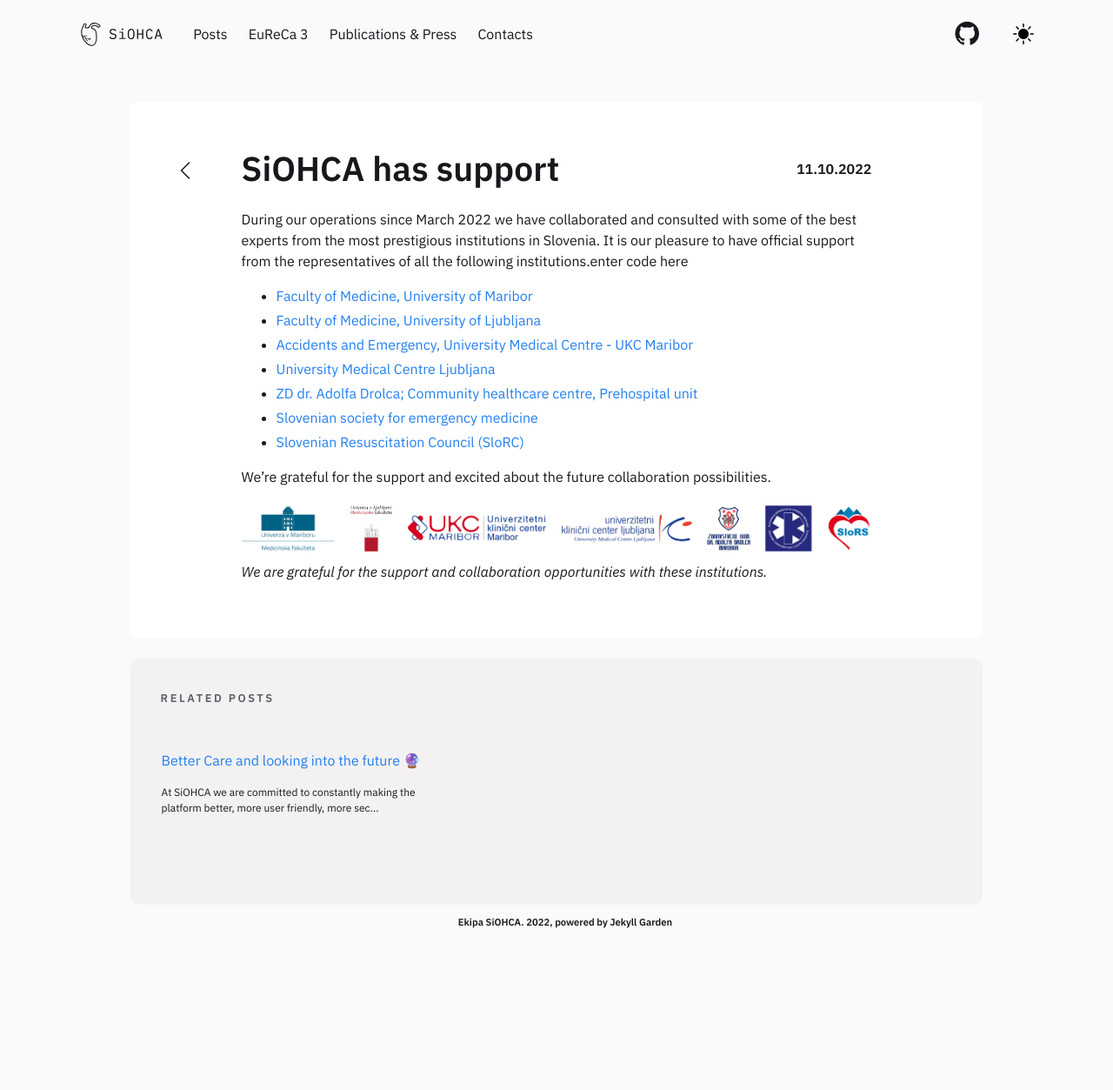
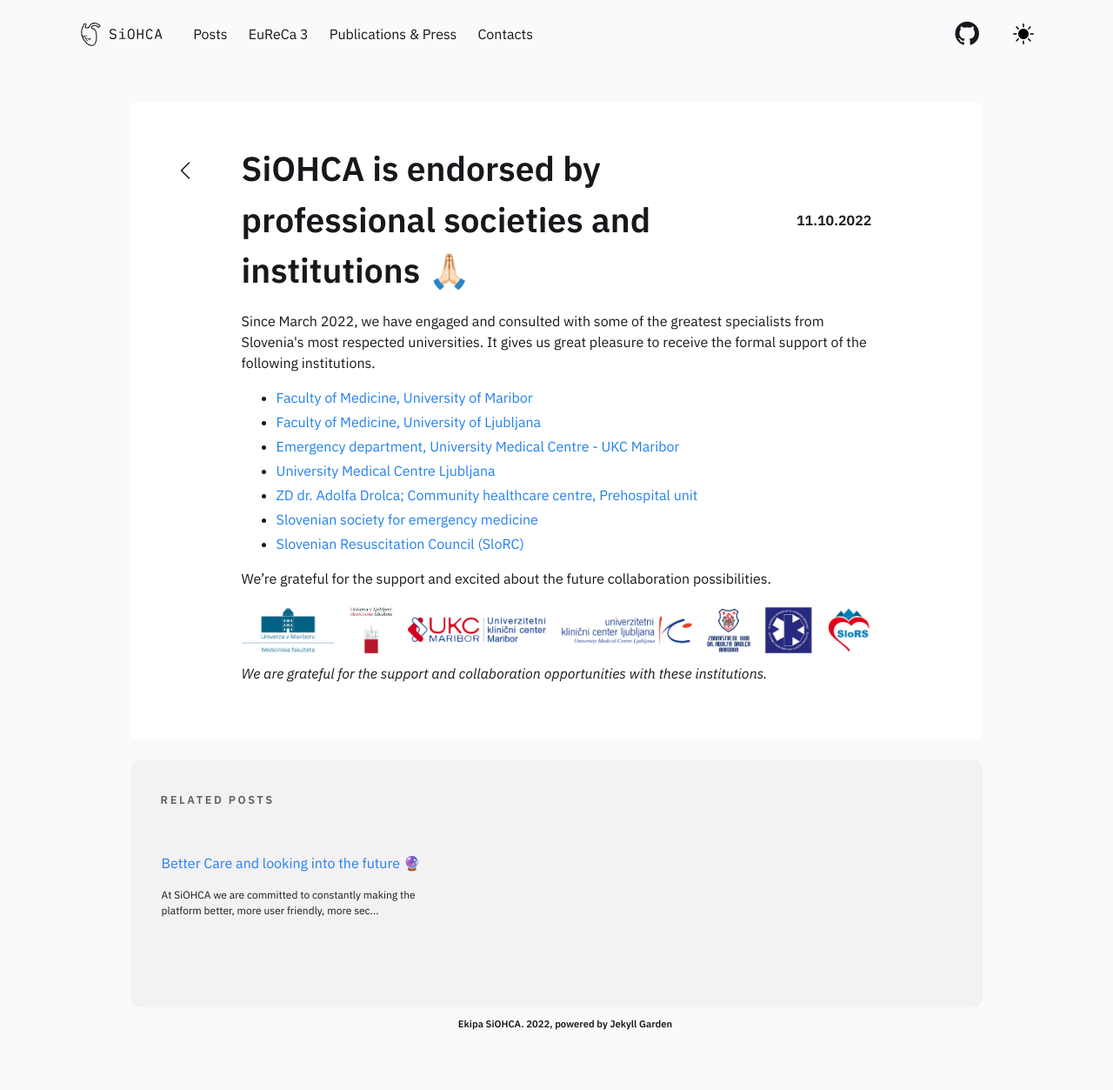
Before and after one commit to SterArcher/OHCA-registry-Slovenia, a Jekyll site: the page built from _posts/2022-10-11-SiOHCAendorsements.md, in a window 1280 px wide. Shown: the whole page at 87% size. Built offline with Jekyll 4.4.1, drawn with Linux system fonts in a browser that asks for light colours; nearby versions of some CDN libraries; before the commit the page ends 1136 px from its top, so only the background shows below that.

Commit message:
Change the content
reqording the first paragraph, change name of AE to ED,

```diff
--- a/_posts/2022-10-11-SiOHCA has support.md
+++ b/_posts/2022-10-11-SiOHCAendorsements.md
@@ -1,14 +1,14 @@
 ---
-title: SiOHCA has support
+title: SiOHCA is endorsed by professional societies and institutions 🙏🏻
 Featuresdate: 2022-10-11 10:00:00 -0000
 categories: collaboration, support
 tags: collaboration, support
 ---
-During our operations since March 2022 we have collaborated and consulted with some of the best experts from the most prestigious institutions in Slovenia. It is our pleasure to have official support from the representatives of all the following institutions.enter code here
+Since March 2022, we have engaged and consulted with some of the greatest specialists from Slovenia's most respected universities. It gives us great pleasure to receive the formal support of the following institutions.
 
 - [Faculty of Medicine, University of    Maribor](https://www.mf.um.si/si/)
 - [Faculty of Medicine, University of    Ljubljana](https://www.mf.uni-lj.si)
-- [Accidents and Emergency, University Medical Centre - UKC    Maribor](https://www.ukc-mb.si/oddelki-službe-enote/drugi-samostojni-medicinski-oddelki/urgentni-center/)
+- [Emergency department, University Medical Centre - UKC    Maribor](https://www.ukc-mb.si/oddelki-službe-enote/drugi-samostojni-medicinski-oddelki/urgentni-center/)
 - [University Medical Centre Ljubljana](https://www.kclj.si)
 - [ZD dr. Adolfa Drolca; Community healthcare centre, Prehospital    unit](https://www.zd-mb.si)
 - [Slovenian society for emergency    medicine](http://www.ssem-society.si)
```
